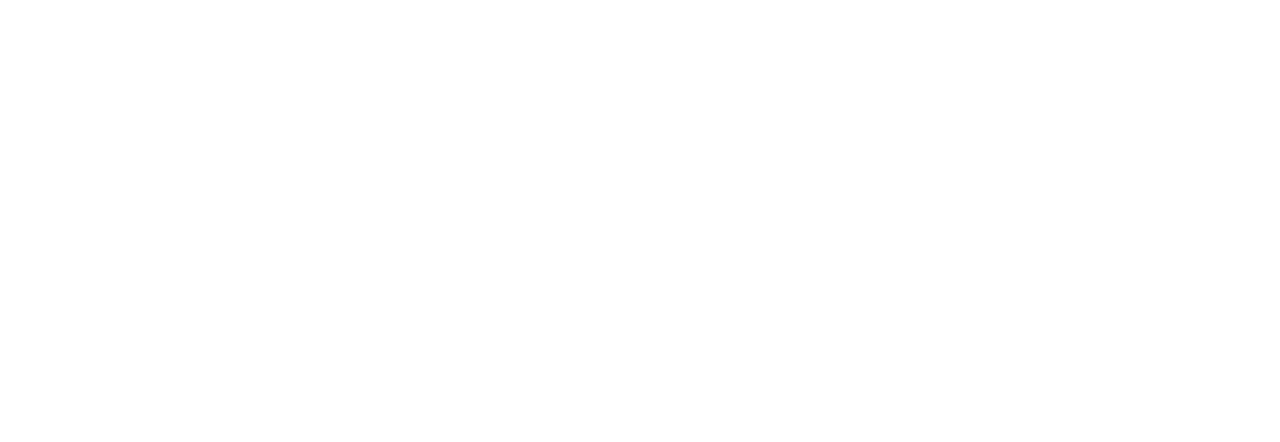
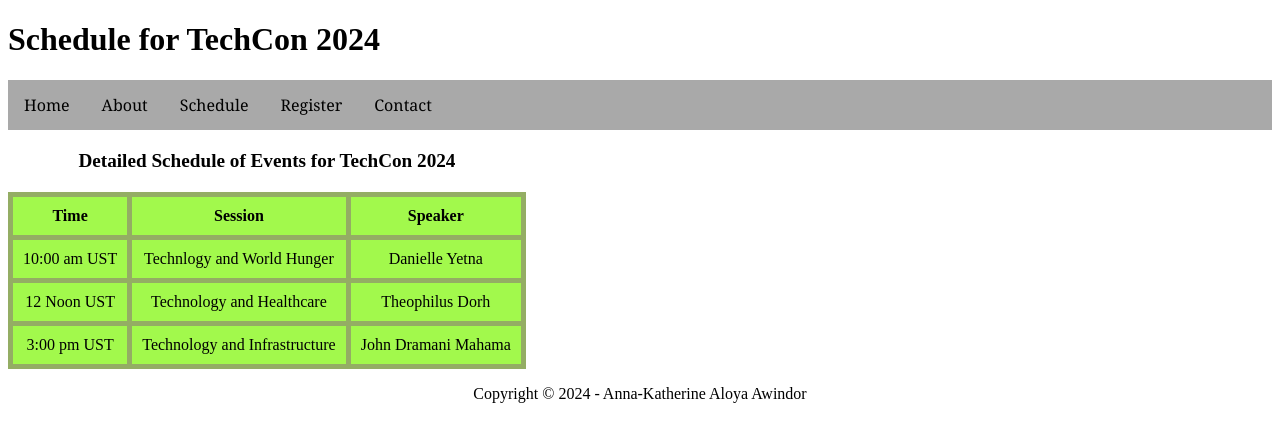
Before and after one commit to Aloya-aw/TechCon_HTML, a plain HTML site: page techcon_website/schedule.html in a window 1280 px wide. Drawn offline with Linux system fonts and the light colour scheme.

Commit message:
schedule page filled and styled

```diff
--- a/techcon_website/schedule.html
+++ b/techcon_website/schedule.html
@@ -2,7 +2,7 @@
 <html lang="en">
     <head>
         <meta charset="utf-8">
-        <title>Schedule-TechCon 2024</title>
+        <title>Schedule - TechCon 2024</title>
         <meta name="viewport" content="width=device-width, initial-scale=1.0">
         <style>
             nav ul {
@@ -26,5 +26,68 @@
             nav li a:hover {
                 background-color: antiquewhite;
             }
+            table, th, td {
+                background-color: rgb(162, 249, 76);
+                border: 5px solid rgb(148, 173, 100);
+                border-collapse: collapse;
+                padding: 10px;
+                text-align:center;
+            }
+            caption {
+                font-size: larger;
+                padding:20px;
+                font-weight: bold;
+                text-align: center;
+            }
+            footer {
+                text-align: center;
+            }
         </style>
     </head>
+    <body>
+        <header>
+            <h1>Schedule for TechCon 2024</h1>
+            <nav>
+                <ul>
+                    <li><a href="index.html">Home</a></li>
+                    <li><a href="about.html">About</a></li>
+                    <li><a href="schedule.html">Schedule</a></li>
+                    <li><a href="register.html">Register</a></li>
+                    <li><a href="contact.html">Contact</a></li>
+                </ul>
+            </nav>
+        </header>
+        <main>
+            <table>
+                <thead>
+                    <tr>
+                        <th scope="col">Time</th>
+                        <th scope="col">Session</th>
+                        <th scope="col">Speaker</th>
+                    </tr>
+                </thead>
+                <tbody>
+                    <tr>
+                        <td>10:00 am UST</td>
+                        <td>Technlogy and World Hunger</td>
+                        <td>Danielle Yetna</td>
+                    </tr>
+                    <tr>
+                        <td>12 Noon UST</td>
+                        <td>Technology and Healthcare</td>
+                        <td>Theophilus Dorh</td>
+                    </tr>
+                    <tr>
+                        <td>3:00 pm UST</td>
+                        <td>Technology and Infrastructure</td>
+                        <td>John Dramani Mahama</td>
+                    </tr>
+                </tbody>
+                <caption>Detailed Schedule of Events for TechCon 2024</caption>
+            </table>
+        </main>
+        <footer>
+            <p>Copyright &copy; 2024 - Anna-Katherine Aloya Awindor</p>
+        </footer>
+    </body>
+</html>
```
